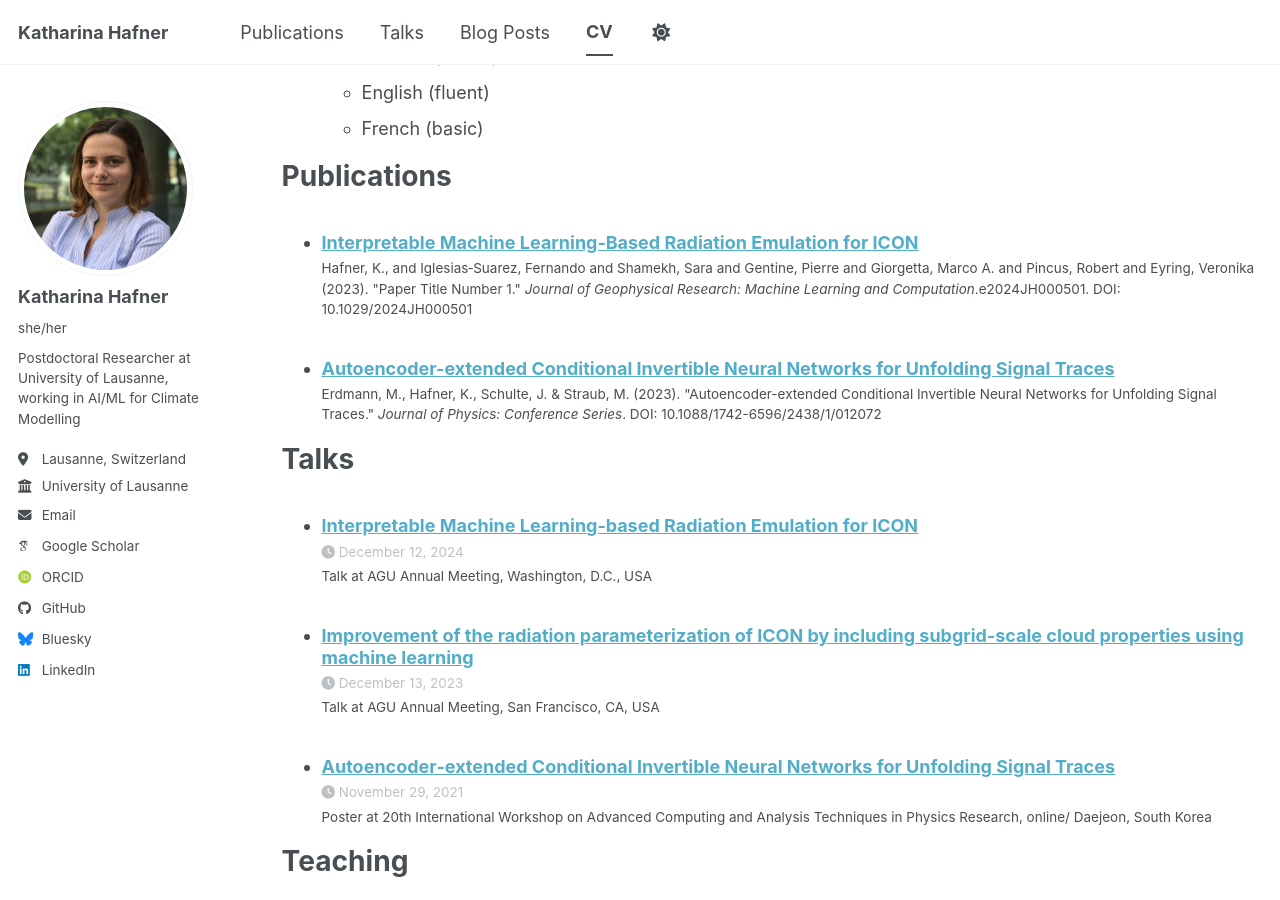
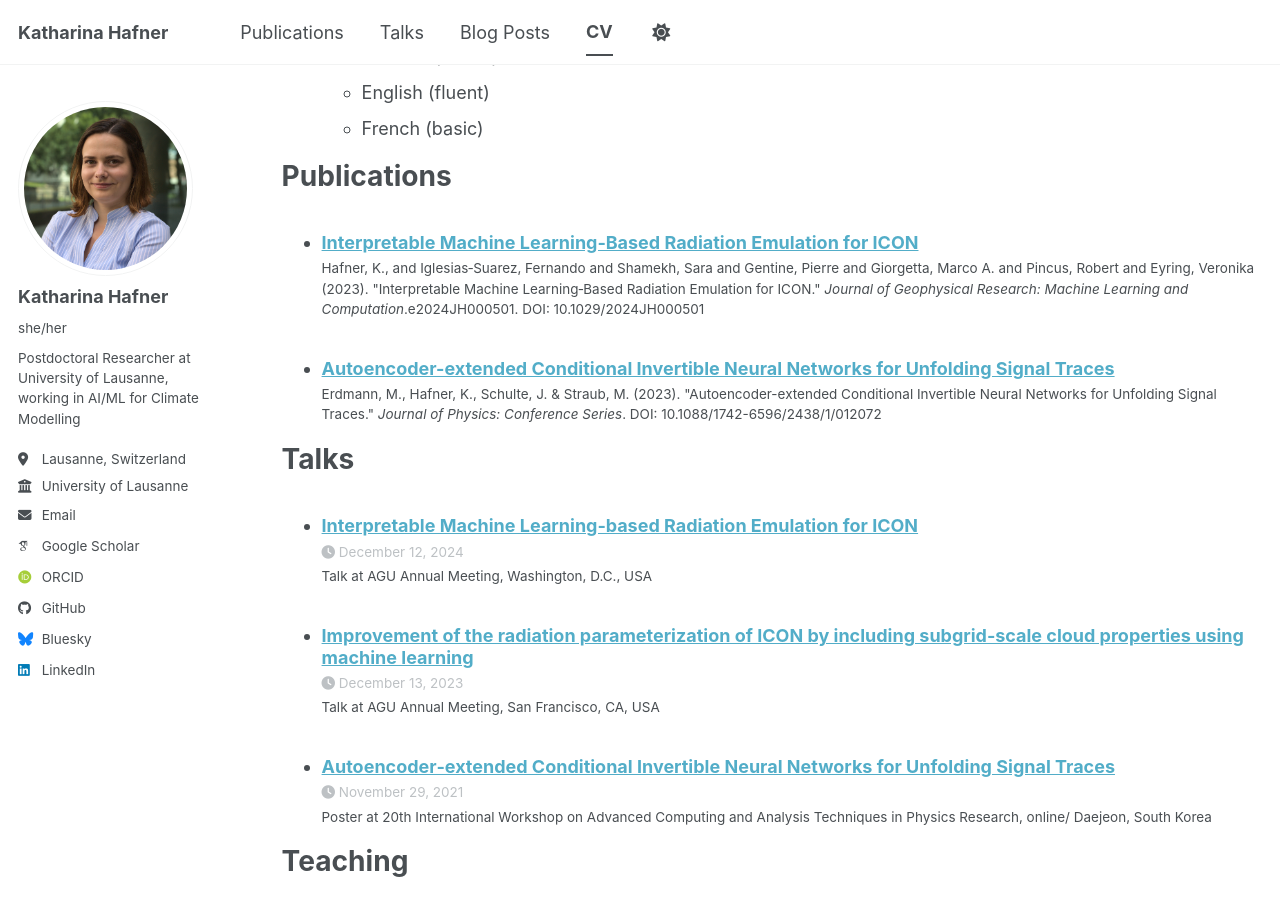
Before and after one commit to katharinahafner/katharinahafner.github.io, a Jekyll site: the page built from _pages/cv.md, in a window 1280 px wide and 900 px high, scrolled down 1336 px. Built offline with Jekyll 4.4.1, drawn with Linux system fonts in a browser that asks for light colours; some web fonts are replaced; a script bundle is joined from its source files by our own code; library files that are not in the unit come from our copies; some of the changed lines change nothing that is shown; some of the changed text lies outside the part shown.

Commit message:
WIP, fix typos

```diff
--- a/_pages/cv.md
+++ b/_pages/cv.md
@@ -14,10 +14,10 @@
 * Ph.D in Physics, University of Bremen, 2026
   * Supervisor: Prof. Veronika Eyring
   * Thesis: [Interpreting and improving the radiation parameterization for ICON with machine learning](https://doi.org/10.26092/elib/5535)
-* M.S. in Physics, RWTH Aachen University, 2021
+* M.Sc. in Physics, RWTH Aachen University, 2021
   * Supervisor: Prof. Martin Erdmann
   * Thesis: [Autoencoder-extended Conditional Invertible Neural Networks for Unfolding of Radio Signals at the Pierre Auger Observatory](https://www.institut3a.physik.rwth-aachen.de/global/show_document.asp?id=aaaaaaaabiiadjg)
-* B.S. in Physics, RWTH Aachen University, 2019
+* B.Sc. in Physics, RWTH Aachen University, 2019
   * Supervisor: Prof. Martin Erdmann
   * Thesis: [Refinement of Simulated Air Shower Detector Traces using Cycle-Consistent Adversarial Networks](https://www.institut3a.physik.rwth-aachen.de/global/show_document.asp?id=aaaaaaaaaiqjfjo)
 
--- a/_publications/2025-09-01-paper-1-interpretable.md
+++ b/_publications/2025-09-01-paper-1-interpretable.md
@@ -9,7 +9,7 @@
 #slidesurl: 'https://academicpages.github.io/files/slides1.pdf'
 paperurl: 'https://doi.org/10.1029/2024JH000501'
 #bibtexurl: 'https://academicpages.github.io/files/bibtex1.bib'
-citation: 'Hafner, K., and Iglesias‑Suarez, Fernando and Shamekh, Sara and Gentine, Pierre and Giorgetta, Marco A. and Pincus, Robert and Eyring, Veronika (2023). &quot;Paper Title Number 1.&quot; <i>Journal of Geophysical Research: Machine Learning and Computation</i>.e2024JH000501. DOI: 10.1029/2024JH000501'
+citation: 'Hafner, K., and Iglesias‑Suarez, Fernando and Shamekh, Sara and Gentine, Pierre and Giorgetta, Marco A. and Pincus, Robert and Eyring, Veronika (2023). &quot;Interpretable Machine Learning‑Based Radiation Emulation for ICON.&quot; <i>Journal of Geophysical Research: Machine Learning and Computation</i>.e2024JH000501. DOI: 10.1029/2024JH000501'
 ---
 
 This is the first study of my PhD thesis, where I developed an ML-based radiation emulator using BiLSTMs. I implemented physical constraints regarding energy conservation and interpreted the BiLSTM using Shapley values.
```
